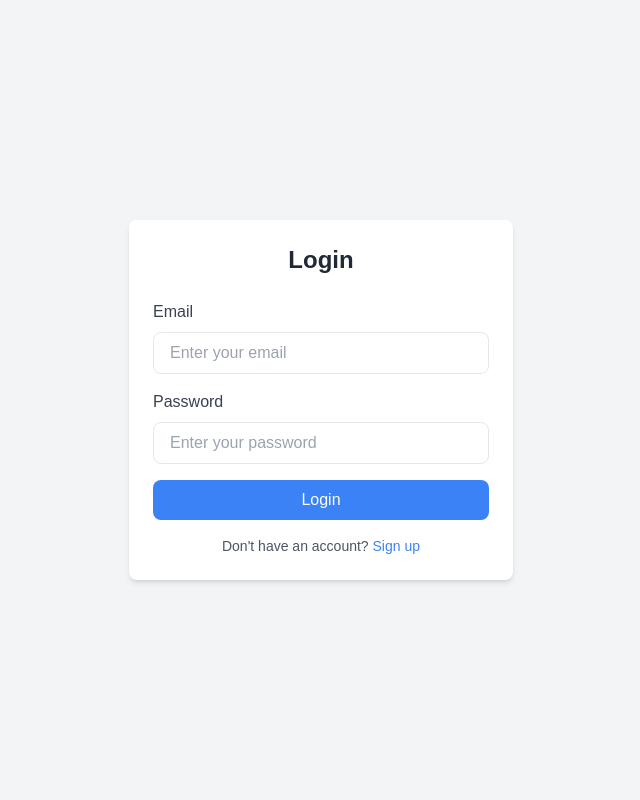
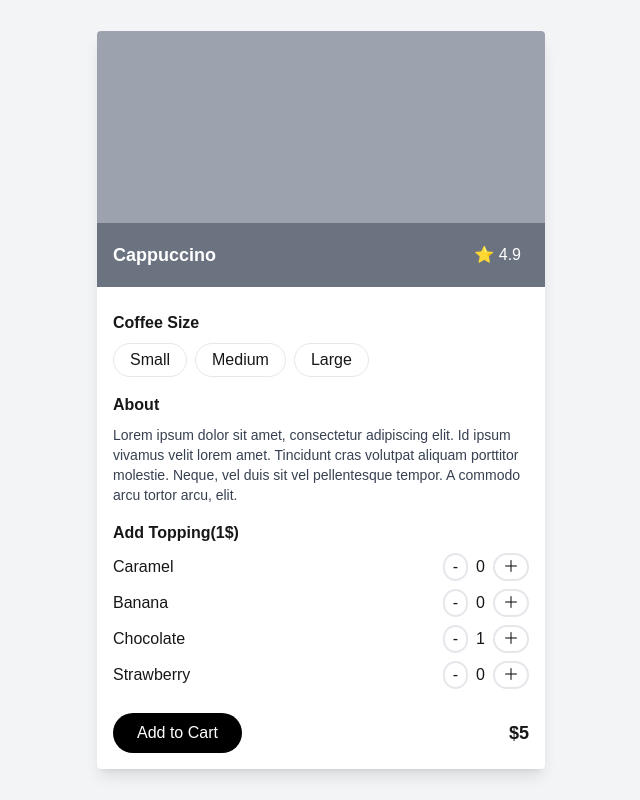
Before and after one commit to PrathamSutone/samplereactproject, a Next.js app: page /playground in a window 1280 px wide. Shown: the whole page, without its empty margins (319-959 px from the left). Built offline with nearby package versions, Linux system fonts and the light colour scheme.

Commit message:
Erorr Handeling

```diff
--- a/app/playground/page.js
+++ b/app/playground/page.js
@@ -1,49 +1,71 @@
-import React from 'react';
+import { useState } from 'react';
 
-const Login = () => {
+export default function Page() {
+  const [toppings, setToppings] = useState({
+    caramel: 0,
+    banana: 0,
+    chocolate: 1,
+    strawberry: 0,
+  });
+
+  const handleIncrease = (type) => {
+    setToppings({ ...toppings, [type]: toppings[type] + 1 });
+  };
+
+  const handleDecrease = (type) => {
+    setToppings({ ...toppings, [type]: Math.max(0, toppings[type] - 1) });
+  };
+
+  const calculateTotal = () => {
+    const total = Object.values(toppings).reduce((acc, val) => acc + val, 0) + 4;
+    return `$${total}`;
+  };
+
   return (
-    <div className="min-h-screen flex items-center justify-center bg-gray-100">
-      <div className="bg-white shadow-md rounded-lg p-6 max-w-sm w-full">
-        <h2 className="text-2xl font-bold text-gray-800 text-center mb-6">Login</h2>
-        <form>
-          <div className="mb-4">
-            <label className="block text-gray-700 font-medium mb-2" htmlFor="email">
-              Email
-            </label>
-            <input
-              type="email"
-              id="email"
-              className="w-full px-4 py-2 border rounded-lg text-gray-700 focus:outline-none focus:ring-2 focus:ring-blue-500"
-              placeholder="Enter your email"
-            />
+    <div className="bg-gray-100 min-h-screen flex items-center justify-center p-4">
+      <div className="max-w-md w-full rounded overflow-hidden shadow-lg bg-white">
+        <div className="bg-gray-400 h-48"></div>
+        <div className="flex items-center justify-between bg-gray-500 text-white p-4">
+          <h1 className="text-lg font-semibold">Cappuccino</h1>
+          <span className="bg-brown-500 p-1 rounded-full px-2">⭐ 4.9</span>
+        </div>
+        <div className="p-4">
+          <div>
+            <h2 className="font-bold my-2">Coffee Size</h2>
+            <div className="flex space-x-2 mb-4">
+              <button className="border rounded-full px-4 py-1 text-brown-700 border-brown-200">Small</button>
+              <button className="border rounded-full px-4 py-1 text-brown-700 border-brown-200">Medium</button>
+              <button className="border rounded-full px-4 py-1 text-brown-700 border-brown-200">Large</button>
+            </div>
           </div>
-          <div className="mb-4">
-            <label className="block text-gray-700 font-medium mb-2" htmlFor="password">
-              Password
-            </label>
-            <input
-              type="password"
-              id="password"
-              className="w-full px-4 py-2 border rounded-lg text-gray-700 focus:outline-none focus:ring-2 focus:ring-blue-500"
-              placeholder="Enter your password"
-            />
+
+          <div>
+            <h2 className="font-bold mb-2">About</h2>
+            <p className="text-sm text-gray-700 mb-4">
+              Lorem ipsum dolor sit amet, consectetur adipiscing elit. Id ipsum vivamus velit lorem amet. Tincidunt cras volutpat aliquam porttitor molestie. Neque, vel duis sit vel pellentesque tempor. A commodo arcu tortor arcu, elit.
+            </p>
           </div>
-          <button
-            type="submit"
-            className="w-full bg-blue-500 text-white py-2 px-4 rounded-lg hover:bg-blue-600 transition duration-300"
-          >
-            Login
-          </button>
-        </form>
-        <p className="text-center text-sm text-gray-600 mt-4">
-          Don't have an account?{' '}
-          <a href="#" className="text-blue-500 hover:underline">
-            Sign up
-          </a>
-        </p>
+
+          <div>
+            <h2 className="font-bold mb-2">Add Topping(1$)</h2>
+            {Object.keys(toppings).map((topping) => (
+              <div key={topping} className="flex items-center justify-between mb-2">
+                <span className="capitalize">{topping}</span>
+                <div className="flex items-center">
+                  <button onClick={() => handleDecrease(topping)} className="border-2 border-brown-500 rounded-full px-2">-</button>
+                  <span className="mx-2">{toppings[topping]}</span>
+                  <button onClick={() => handleIncrease(topping)} className="border-2 border-brown-500 rounded-full px-2">＋</button>
+                </div>
+              </div>
+            ))}
+          </div>
+
+          <div className="flex items-center justify-between mt-6">
+            <button className="bg-black text-white py-2 px-6 rounded-full">Add to Cart</button>
+            <span className="font-bold text-lg">{calculateTotal()}</span>
+          </div>
+        </div>
       </div>
     </div>
   );
-};
-
-export default Login;
+}
```
